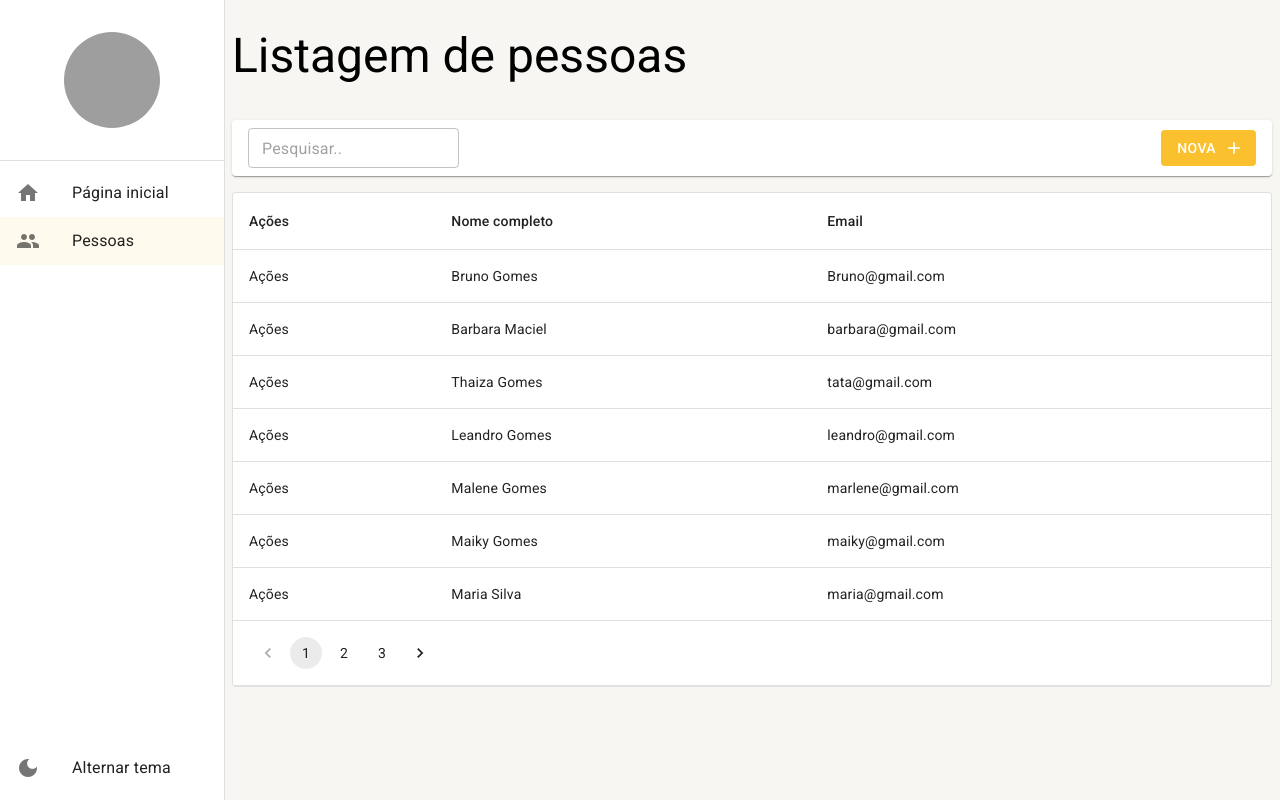
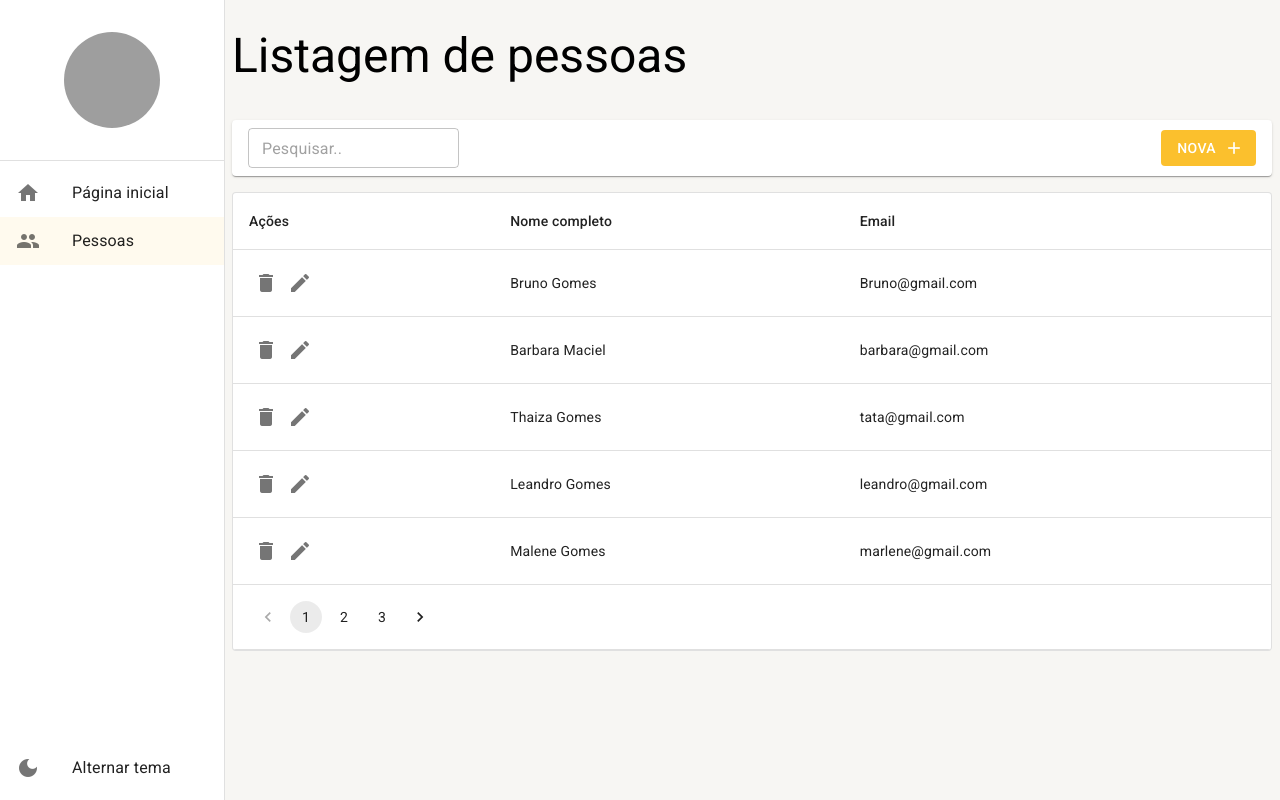
Before and after one commit to BrunodevOliveira/states-and-people-dashboard, a React (Create React App) app: page /pessoas in a window 1280 px wide. Built offline with nearby package versions, Linux system fonts and the light colour scheme; data requests are answered from the project's data file; grey boxes are pictures that could not be loaded.

Commit message:
✨ feat: add botão de delete pessoa

```diff
--- a/mock/database.json
+++ b/mock/database.json
@@ -89,12 +89,6 @@
       "cidadeId": 1,
       "email": "pedro@gmail.com",
       "nomeCompleto": "Pedro Silva"
-    },
-    {
-      "id": 16,
-      "cidadeId": 1,
-      "email": "alfredo@gmail.com",
-      "nomeCompleto": "Alfredo Silva"
     }
   ]
 }
--- a/src/pages/pessoas/ListagemDePessoas.tsx
+++ b/src/pages/pessoas/ListagemDePessoas.tsx
@@ -1,5 +1,5 @@
 import { useEffect, useMemo, useState } from "react";
-import { useSearchParams } from "react-router-dom";
+import { useNavigate, useSearchParams } from "react-router-dom";
 import {
   TableContainer,
   Table,
@@ -11,6 +11,8 @@
   TableFooter,
   LinearProgress,
   Pagination,
+  IconButton,
+  Icon,
 } from "@mui/material";
 
 import { FerramentasDaListagem } from "../../shared/components";
@@ -22,6 +24,7 @@
 export const ListagemDePessoas: React.FC = () => {
   const [searchParams, setSearchParams] = useSearchParams(); //Parecido com o state, mas com ele podemos enviar os dados pesquisados para a url
   const { debounce } = useDebounce();
+  const navigate = useNavigate();
 
   const [rows, setRows] = useState<IListagemPessoa[]>([]);
   const [totalCount, setTotalCount] = useState(0); //guarda o total de registros do BD
@@ -51,10 +54,31 @@
     });
   }, [busca, debounce, pagina]);
 
+  const handleDelete = (id: number) => {
+    if (window.confirm("Realmente deseja apagar?")) {
+      //confirm-> pergunta ao usuário se confirma que quer apagar o registro e retorna um booleano
+      PessoasService.deleteById(id).then((result) => {
+        if (result instanceof Error) {
+          alert(result.message);
+        } else {
+          alert("Registro apagado com sucesso");
+          setRows((oldRows) => [...oldRows.filter((oldRow) => oldRow.id !== id)]);
+        }
+      });
+    }
+  };
+
   function renderRowTable(data: IListagemPessoa) {
     return (
       <TableRow key={data.id}>
-        <TableCell>Ações</TableCell>
+        <TableCell>
+          <IconButton size="small" onClick={() => handleDelete(data.id)}>
+            <Icon>delete</Icon>
+          </IconButton>
+          <IconButton size="small" onClick={() => navigate(`/pessoas/detalhe/${data.id}`)}>
+            <Icon>edit</Icon>
+          </IconButton>
+        </TableCell>
         <TableCell>{data.nomeCompleto}</TableCell>
         <TableCell>{data.email}</TableCell>
       </TableRow>
--- a/src/routes/index.tsx
+++ b/src/routes/index.tsx
@@ -27,6 +27,7 @@
       <Route path="/pagina-inicial" element={<Dashboard />} />
 
       <Route path="/pessoas" element={<ListagemDePessoas />} />
+      <Route path="/pessoas/detalhe/:id" element={<p>Detallhe</p>} />
 
       {/* Redireciona para página inicial caso não encontre a rota */}
       <Route path="*" element={<Navigate to="/pagina-inicial" />} />
--- a/src/shared/environment/index.ts
+++ b/src/shared/environment/index.ts
@@ -2,7 +2,7 @@
   /**
    * Define a quantidade de linhas a ser carragada por padrão nas listagens
    */
-  LIMITE_DE_LINHAS: 7,
+  LIMITE_DE_LINHAS: 5,
 
   /**
    * Placeholder exibido nos inputs de pesquisa
```
